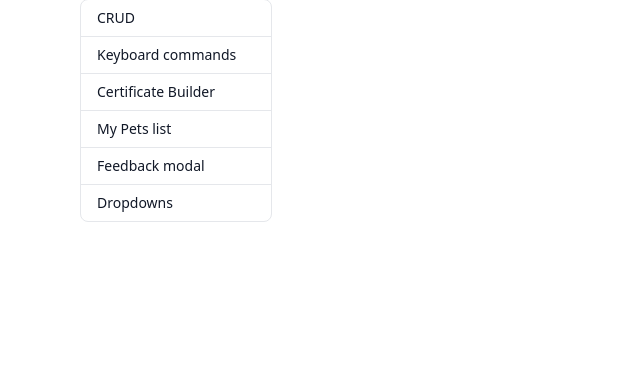
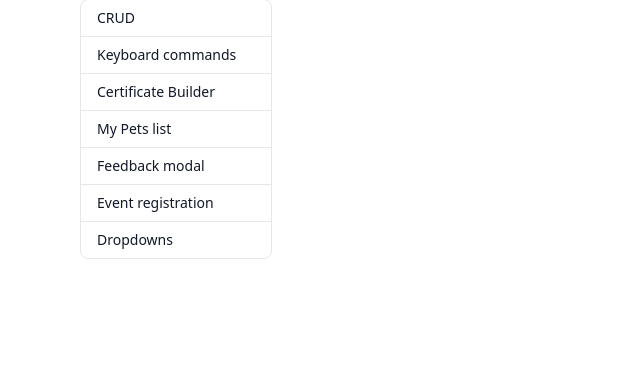
Before and after one commit to Gornstats/HTMX-Django-Experiments, a Django app: page / in a window 1280 px wide. Shown: the part 85-472 px from the top of the page, without its empty margins (0-640 px from the left). Run offline with Django 4.2, Linux system fonts and the light colour scheme; some libraries are stand-ins or nearby versions.

Commit message:
Added events to main site

```diff
--- a/htmxdjango_project/templates/index.html
+++ b/htmxdjango_project/templates/index.html
@@ -41,6 +41,11 @@
             focus:ring-2 focus:ring-blue-700 focus:text-blue-700">
                 Feedback modal
             </a>
+            <a href="/events/" class="block w-full px-4 py-2 border-b border-gray-200
+            cursor-pointer hover:bg-gray-100 hover:text-blue-700 focus:outline-none
+            focus:ring-2 focus:ring-blue-700 focus:text-blue-700">
+                Event registration
+            </a>
             <a href="/dropdowns/" class="block w-full px-4 py-2 rounded-b-lg cursor-pointer
                 hover:bg-gray-100 hover:text-blue-700 focus:outline-none focus:ring-2
                 focus:ring-blue-700 focus:text-blue-700">
```
Also changed, not shown: README.md.
